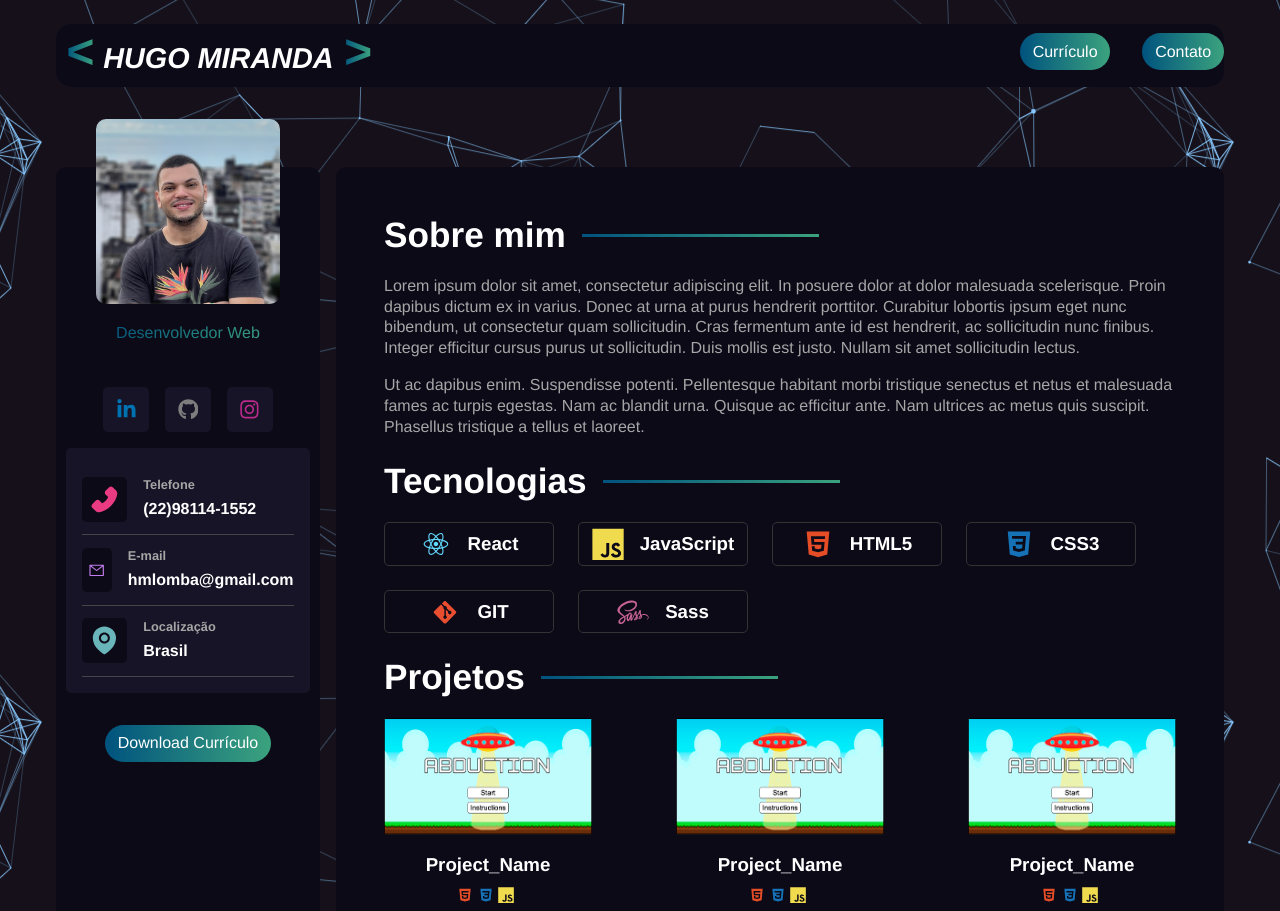
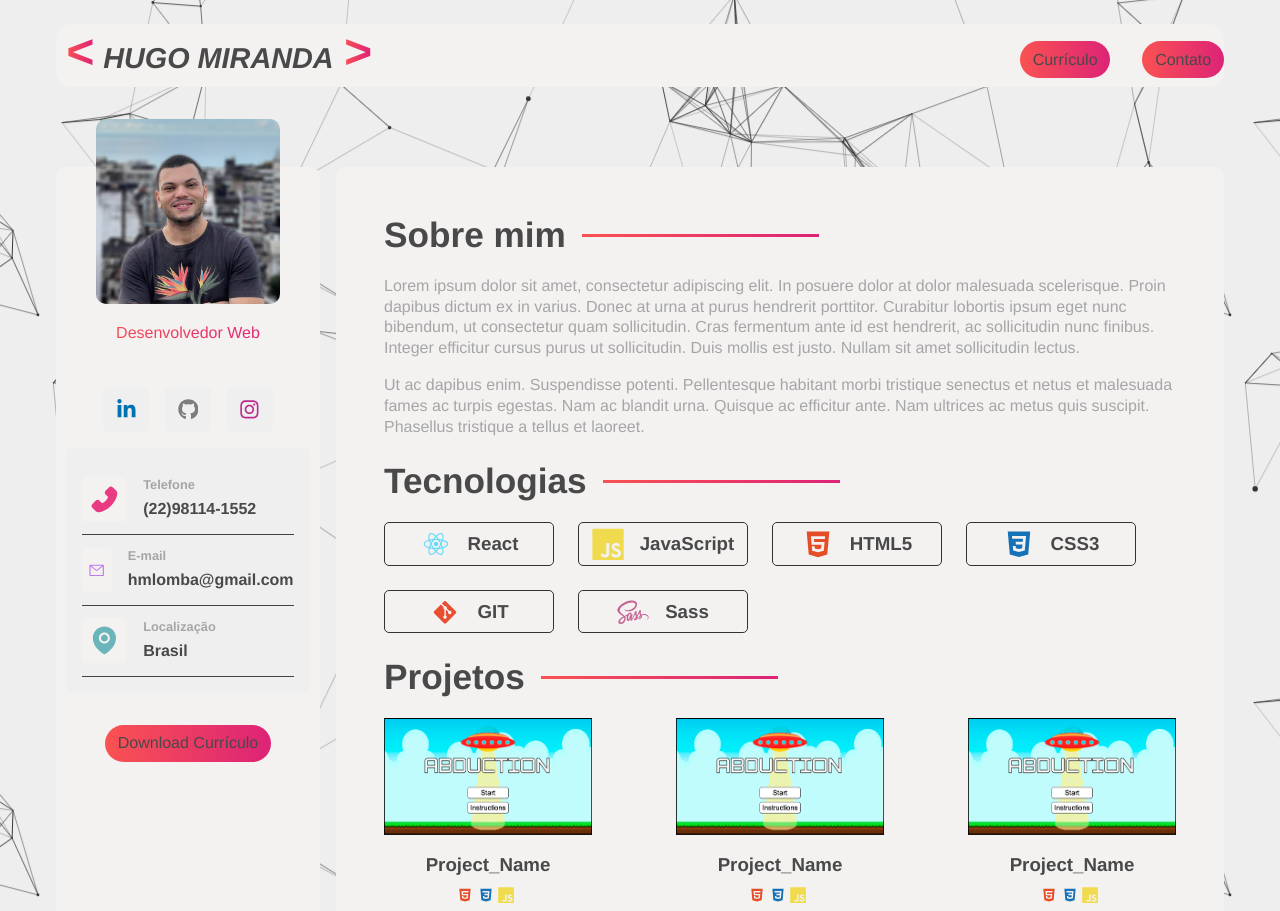
Before and after one commit to hugolomba/Portfolio, a React (Create React App) app: page / in a window 1280 px wide. Shown: the top 911 px of the page. Built offline with nearby package versions, Linux system fonts and the light colour scheme.

Commit message:
reinstall react-icons

```diff
--- a/package.json
+++ b/package.json
@@ -9,6 +9,7 @@
     "bootstrap": "^3.4.1",
     "react": "^18.2.0",
     "react-dom": "^18.2.0",
+    "react-icons": "^4.4.0",
     "react-scripts": "5.0.1",
     "web-vitals": "^2.1.4"
   },
--- a/src/styles/components/navbar.sass
+++ b/src/styles/components/navbar.sass
@@ -37,11 +37,13 @@ nav
 
     .nav-btn
         @include mixins.btn
+
     // width: 10px
 
     .nav-buttons
         display: flex
         gap: 2rem
+        padding-top: 1rem
 
         .nav-btn
             @include mixins.btn
@@ -57,7 +59,7 @@ nav
         display: flex
         flex-direction: row
         align-items: baseline
-        color: white
+        color: variables.$text-color
         font-style: italic
 
 
--- a/src/styles/components/projectCard.sass
+++ b/src/styles/components/projectCard.sass
@@ -4,7 +4,7 @@
 .project-card
     width: 13rem
     // margin-right: 3rem
-    color: white
+    color: variables.$text-color
     display: flex
     flex-direction: column
     align-items: center
--- a/src/styles/index.sass
+++ b/src/styles/index.sass
@@ -16,7 +16,8 @@ h2
 
 body
     // background-color: variables.$body-bg-color
-    background-image: url(../img/cool-background.png)
+    // background-image: url(../img/cool-background.png)
+    background-image: url(../img/cool-background-2.png)
     background-position: center
     background-repeat: repeat
 
--- a/src/styles/variables.sass
+++ b/src/styles/variables.sass
@@ -11,11 +11,14 @@ $bg-color: #0d0a18
 $bg-color-secondary: #161426
 $gradient: linear-gradient(90deg, #00537e 0%, #3aa17e 98%)
 
-// // Light colors
-// $text-color: black
-// $bg-color: #f1f6e7
-// $bg-color-secondary: #e7ecd9
-// $gradient: linear-gradient(90deg, rgba(250,82,82,1) 0%, rgba(221,36,118,1) 98%)
+// Light colors
+$text-color: #494949
+// $bg-color: #f0f2ed
+// $bg-color-secondary: #e5e8de
+$bg-color: rgba(244, 241, 241, 1)
+$bg-color-secondary: #efefef
+
+$gradient: linear-gradient(90deg, rgba(250,82,82,1) 0%, rgba(221,36,118,1) 98%)
 
 
 $container-border-radius: 10px
```
Also changed, not shown: src/img/cool-background-2.png (added), 1 other file (tests, documents, lock files or other folders).
